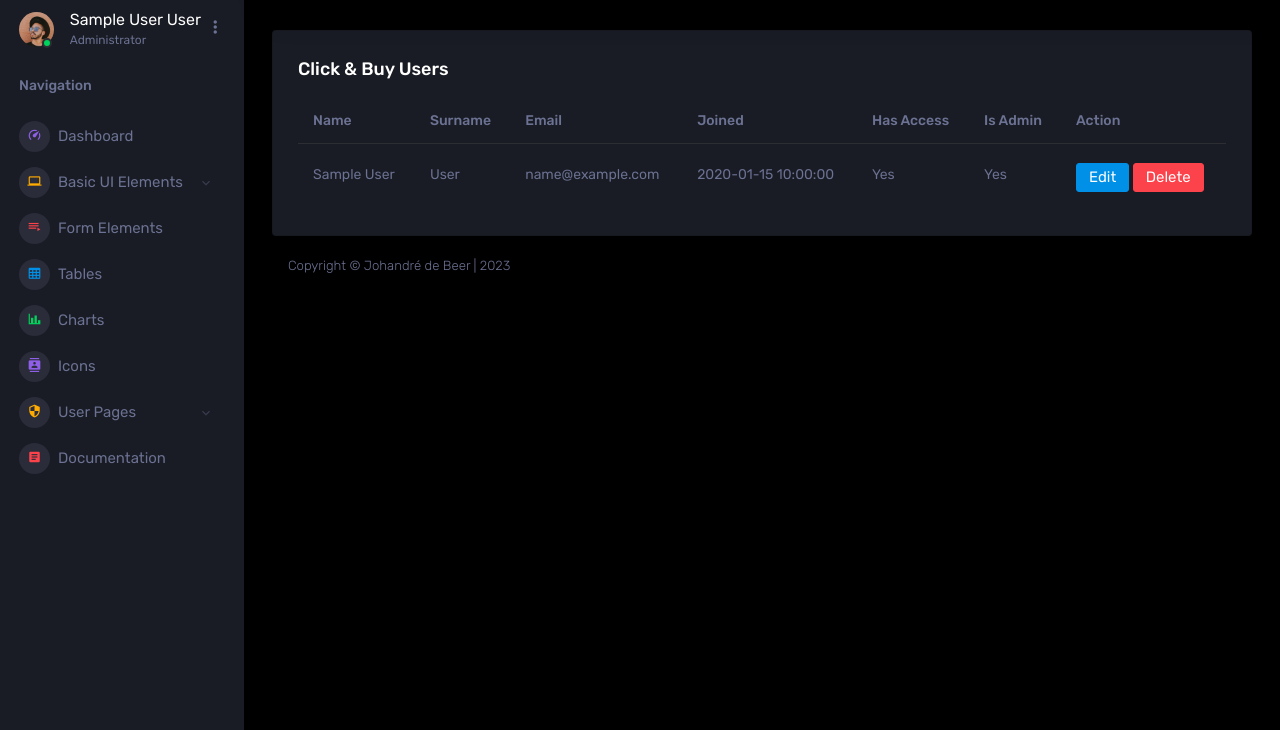
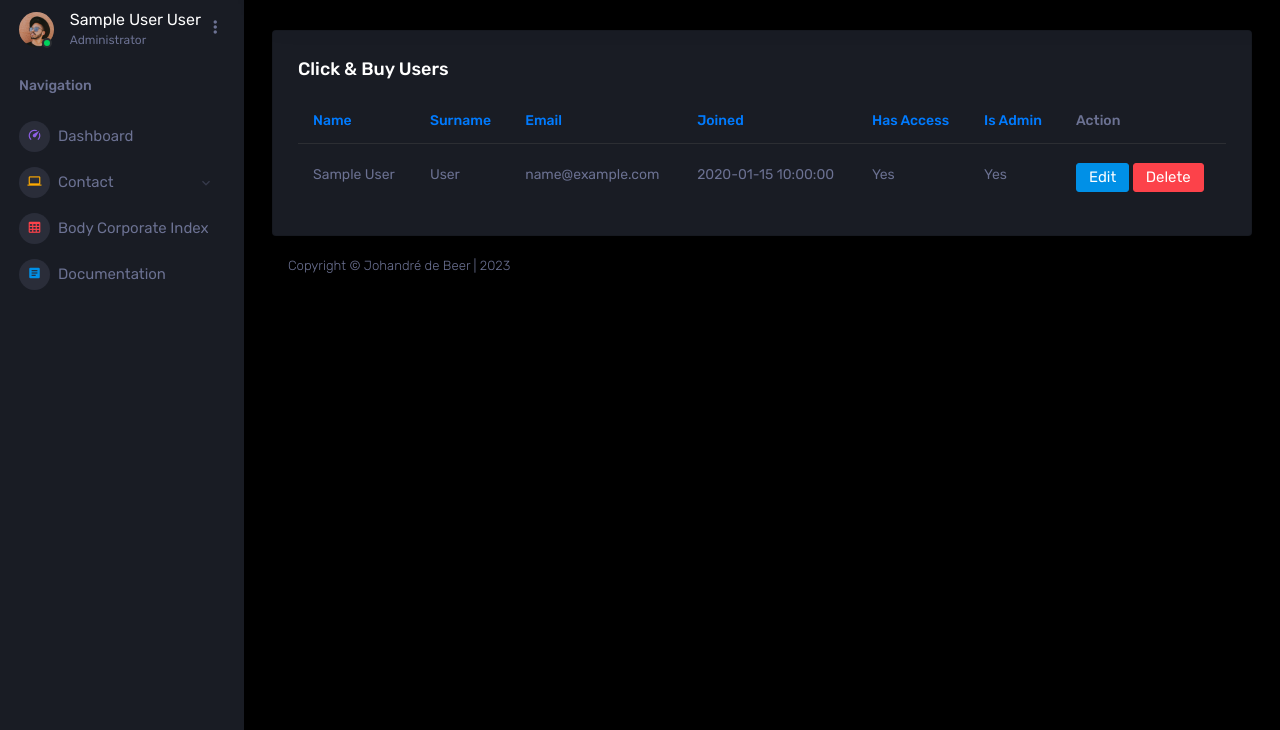
Before and after one commit to Click-BuySA/Click-Buy, a Flask app: page /admin_users in a window 1280 px wide. Shown: the part 70-800 px from the top of the page. Run offline with Flask 3, Linux system fonts and the light colour scheme; the visitor is signed in with stand-in values (Sample User, id 1); tables that the repository leaves empty hold one stand-in row (values such as "Sample post"); some libraries are stand-ins or nearby versions.

Commit message:
Added sort to admin_users, updated navbar with contact, about body_corps, removed redundant links from navbar, bugfixing

```diff
--- a/templates/admin_users.html
+++ b/templates/admin_users.html
@@ -8,26 +8,26 @@
       <div class="card-body">
         <h4 class="card-title">Click & Buy Users</h4>
         <div class="table-responsive-sm .table-responsive-md table-responsive-lg table-responsive-xl">
-          <table class="table table">
+          <table class="table table" id="users-table">
             <thead>
               <tr>
-                <th>Name</th>
-                <th>Surname</th>
-                <th>Email</th>
-                <th>Joined</th>
-                <th>Has Access</th>
-                <th>Is Admin</th>
+                <th><a href="#" class="sort-header" data-column="name">Name <span class="sort-icon"></span></a></th>
+                <th><a href="#" class="sort-header" data-column="surname">Surname <span class="sort-icon"></span></a></th>
+                <th><a href="#" class="sort-header" data-column="email">Email <span class="sort-icon"></span></a></th>
+                <th><a href="#" class="sort-header" data-column="joined">Joined <span class="sort-icon"></span></a></th>
+                <th><a href="#" class="sort-header" data-column="access">Has Access <span class="sort-icon"></span></a></th>
+                <th><a href="#" class="sort-header" data-column="admin">Is Admin <span class="sort-icon"></span></a></th>
                 <th>Action</th>
             </thead>
             <tbody>
                 {% for user in users %}
                 <tr>
-                  <td>{{ user.name }}</td>
-                  <td>{{ user.surname }}</td>
-                  <td>{{ user.email }}</td>
-                  <td>{{ user.joined }}</td>
-                  <td>{{ 'Yes' if user.has_access else 'No' }}</td>
-                  <td>{{ 'Yes' if user.is_admin else 'No' }}</td>
+                  <td data-column="name">{{ user.name }}</td>
+                  <td data-column="surname">{{ user.surname }}</td>
+                  <td data-column="email">{{ user.email }}</td>
+                  <td data-column="joined">{{ user.joined.strftime('%Y-%m-%d %H:%M:%S') }}</td>
+                  <td data-column="access">{{ 'Yes' if user.has_access else 'No' }}</td>
+                  <td data-column="admin">{{ 'Yes' if user.is_admin else 'No' }}</td>
                   <td>
                     <a class="btn btn-primary" href="{{ url_for('admin_edit_user', user_id=user.id) }}">Edit</a>
                     <a href="{{ url_for('admin_delete_user', user_id=user.id) }}"
@@ -44,8 +44,53 @@
     </div>
 </div>
 {% endblock %}
-<!-- content-wrapper ends -->
-<!-- partial:partials/_footer -->
-</footer>
-<!-- partial -->
-</div>
+
+{% block additional_scripts %}
+<script>
+  $(document).ready(function() {
+    var sortIcons = {
+      'asc': '<i class="mdi mdi-sort-ascending"></i>',
+      'desc': '<i class="mdi mdi-sort-descending"></i>'
+    };
+      const sortDirection = {};
+
+      $('.sort-header').on('click', function() {
+          var column = $(this).data('column');
+          var currentOrder = $(this).data('order') || 'asc';
+
+          //toggle sorting direction
+          var newOrder = currentOrder === 'asc' ? 'desc' : 'asc';
+
+          //remove icons from other headers
+          $('.sort-header').not(this).data('order', null).find('.sort-icon').html('');
+
+          //set icon for cliced header
+          $(this).data('order', newOrder).find('.sort-icon').html(sortIcons[newOrder]);
+          sortTable(column);
+      });
+
+      function sortTable(column) {
+          const table = $('#users-table');
+          const rows = table.find('tbody tr').toArray();
+
+          if (!sortDirection[column] || sortDirection[column] === 'desc') {
+              rows.sort((a, b) => compareRows(a, b, column));
+              sortDirection[column] = 'asc';
+          } else {
+              rows.sort((a, b) => compareRows(b, a, column));
+              sortDirection[column] = 'desc';
+          }
+
+          table.find('tbody').empty().append(rows);
+      }
+
+      function compareRows(a, b, column) {
+          const valA = $(a).find(`td[data-column="${column}"]`).text().toUpperCase();
+          const valB = $(b).find(`td[data-column="${column}"]`).text().toUpperCase();
+
+          return valA.localeCompare(valB);
+      }
+  });
+</script>
+
+{% endblock %}
--- a/templates/dashboard.html
+++ b/templates/dashboard.html
@@ -47,13 +47,11 @@
             <p class="preview-subject ellipsis mb-1">Report an Issue</p>
           </div>
         </a>
-        <div class="dropdown-divider"></div>
-        <p class="p-3 mb-0 text-center">See all projects</p>
       </div>
     </li>
 
+    <!-- Admin Options -->
     <li class="nav-item dropdown d-none d-lg-block">
-      <!-- Admin Options -->
       <a class="nav-link btn btn-primary create-new-button" id="createbuttonDropdown" data-toggle="dropdown" aria-expanded="false" href="#"
       >Admin Options</a>
       <div class="dropdown-menu dropdown-menu-right navbar-dropdown preview-list" aria-labelledby="createbuttonDropdown">
@@ -89,6 +87,7 @@
     <div class="row ">
       <div class="col-12 grid-margin">
         <div class="col-12 grid-margin">
+          <!-- Property Filters Card -->
         <div class="card">
             <div class="card-body">
               <div class="d-flex justify-content-between align-items-start mb-3">
--- a/templates/navbar.html
+++ b/templates/navbar.html
@@ -79,17 +79,6 @@
                     <p class="preview-subject ellipsis mb-1 text-small">Change Password</p>
                   </div>
                 </a>
-                <div class="dropdown-divider"></div>
-                <a href="#" class="dropdown-item preview-item">
-                  <div class="preview-thumbnail">
-                    <div class="preview-icon bg-dark rounded-circle">
-                      <i class="mdi mdi-calendar-today text-success"></i>
-                    </div>
-                  </div>
-                  <div class="preview-item-content">
-                    <p class="preview-subject ellipsis mb-1 text-small">To-do list</p>
-                  </div>
-                </a>
               </div>
               {% endif %}
             </div>
@@ -110,67 +99,23 @@
               <span class="menu-icon">
                 <i class="mdi mdi-laptop"></i>
               </span>
-              <span class="menu-title">Basic UI Elements</span>
+              <span class="menu-title">Contact</span>
               <i class="menu-arrow"></i>
             </a>
             <div class="collapse" id="ui-basic">
               <ul class="nav flex-column sub-menu">
-                <li class="nav-item"> <a class="nav-link" href="./pages/ui-features/buttons">Buttons</a></li>
-                <li class="nav-item"> <a class="nav-link" href="./pages/ui-features/dropdowns">Dropdowns</a></li>
-                <li class="nav-item"> <a class="nav-link" href="./pages/ui-features/typography">Typography</a></li>
+                <li class="nav-item"> <a class="nav-link" href="about">About</a></li>
+                <li class="nav-item"> <a class="nav-link" href="contact">Contact</a></li>
               </ul>
             </div>
           </li>
           <li class="nav-item menu-items">
-            <a class="nav-link" href="./pages/forms/basic_elements">
-              <span class="menu-icon">
-                <i class="mdi mdi-playlist-play"></i>
-              </span>
-              <span class="menu-title">Form Elements</span>
-            </a>
-          </li>
-          <li class="nav-item menu-items">
-            <a class="nav-link" href="./pages/bodycorps">
+            <a class="nav-link" href="body_corps">
               <span class="menu-icon">
                 <i class="mdi mdi-table-large"></i>
               </span>
-              <span class="menu-title">Tables</span>
+              <span class="menu-title">Body Corporate Index</span>
             </a>
-          </li>
-          <li class="nav-item menu-items">
-            <a class="nav-link" href="./pages/charts/chartjs">
-              <span class="menu-icon">
-                <i class="mdi mdi-chart-bar"></i>
-              </span>
-              <span class="menu-title">Charts</span>
-            </a>
-          </li>
-          <li class="nav-item menu-items">
-            <a class="nav-link" href="./pages/icons/mdi">
-              <span class="menu-icon">
-                <i class="mdi mdi-contacts"></i>
-              </span>
-              <span class="menu-title">Icons</span>
-            </a>
-          </li>
-          <li class="nav-item menu-items">
-            <a class="nav-link" data-toggle="collapse" href="#auth" aria-expanded="false" aria-controls="auth">
-              <span class="menu-icon">
-                <i class="mdi mdi-security"></i>
-              </span>
-              <span class="menu-title">User Pages</span>
-              <i class="menu-arrow"></i>
-            </a>
-            <div class="collapse" id="auth">
-              <ul class="nav flex-column sub-menu">
-                <li class="nav-item"> <a class="nav-link" href="./samples/blank-page"> Blank Page </a></li>
-                <li class="nav-item"> <a class="nav-link" href="./pages/samples/error-404"> 404 </a></li>
-                <li class="nav-item"> <a class="nav-link" href="./pages/samples/error-500"> 500 </a></li>
-                <li class="nav-item"> <a class="nav-link" href="./pages/samples/login"> Login </a></li>
-                <li class="nav-item"> <a class="nav-link" href="./pages/samples/register"> Register </a></li>
-              </ul>
-            </div>
-          </li>
           <li class="nav-item menu-items">
             <a class="nav-link" href="http://www.bootstrapdash.com/demo/corona-free/jquery/documentation/documentation">
               <span class="menu-icon">
@@ -252,9 +197,9 @@
                 </a>
                 <div class="dropdown-menu dropdown-menu-right navbar-dropdown preview-list" aria-labelledby="notificationDropdown">
                   <h6 class="p-3 mb-0">Notifications</h6>
+                  {% if user and user.is_admin and pending_users > 0 %}
                   <div class="dropdown-divider"></div>
                   <a class="dropdown-item preview-item" id="newUsersBadgeContainer" href="{{ url_for('admin_users') }}">
-                    {% if user and user.is_admin and pending_users > 0 %}
                     <div class="preview-thumbnail">
                       <div class="preview-icon bg-dark rounded-circle">
                         <i class="mdi mdi-account-key text-danger"></i>
@@ -262,7 +207,8 @@
                       </div>
                     </div>
                     <div class="preview-item-content">
-                      <p>New users need approval</p>
+                      <p class="preview-subject mb-1">New users need approval</p>
+                      <p class="text-muted ellipsis mb-0">{{ pending_users }} Requests </p>
                     </div>
                     {% endif %}
                   </a>
```
